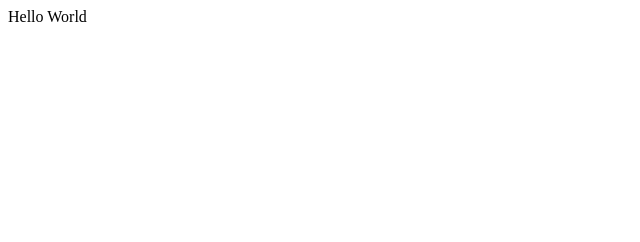
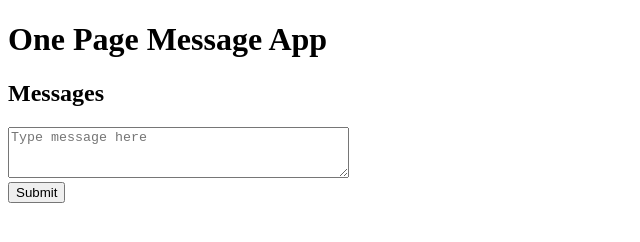
Before and after one commit to Sindex42/One-Page-App, a plain HTML site: page index.html in a window 1280 px wide. Shown: the whole page, without its empty margins (0-640 px from the left). Drawn offline with Linux system fonts and the light colour scheme.

Commit message:
Add button.js - prints 'Hello' to console

```diff
--- /dev/null
+++ b/button.js
@@ -0,0 +1,5 @@
+var button = document.getElementById('button')
+
+button.addEventListener('click', function () {
+  console.log('Hello')
+})
--- a/index.html
+++ b/index.html
@@ -2,9 +2,17 @@
 <html lang="en">
 <head>
   <meta charset="UTF-8">
-  <title></title>
+  <title>One page message app</title>
 </head>
 <body>
-  Hello World
+  <h1>One Page Message App</h1>
+  <h2>Messages</h2>
+
+  <div id="textarea">
+    <textarea name="message" rows="3" cols="40" placeholder="Type message here"></textarea>
+  </div>
+  <button id="button" type="button" name="button">Submit</button>
 </body>
+
+<script type="text/javascript" src="button.js"></script>
 </html>
```
